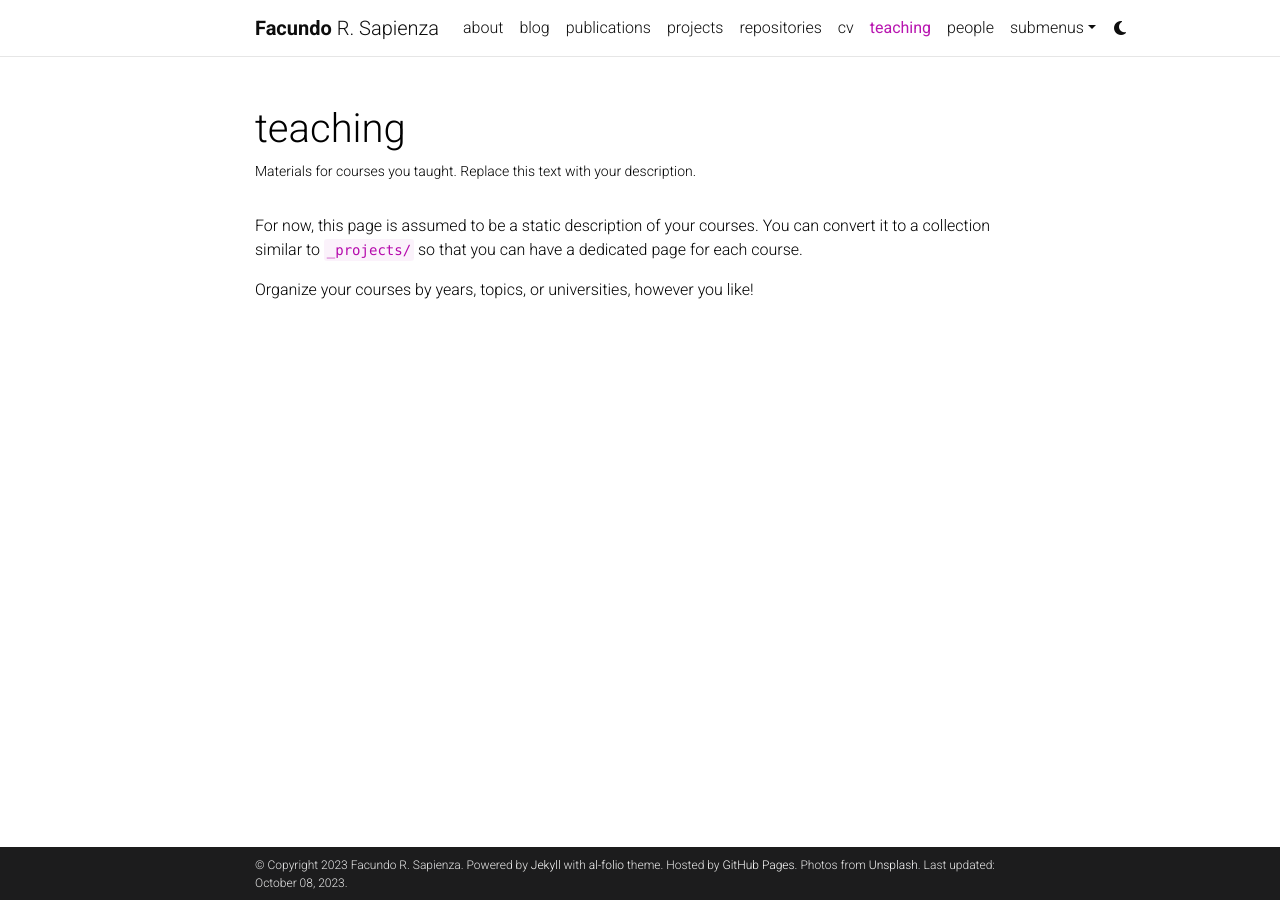
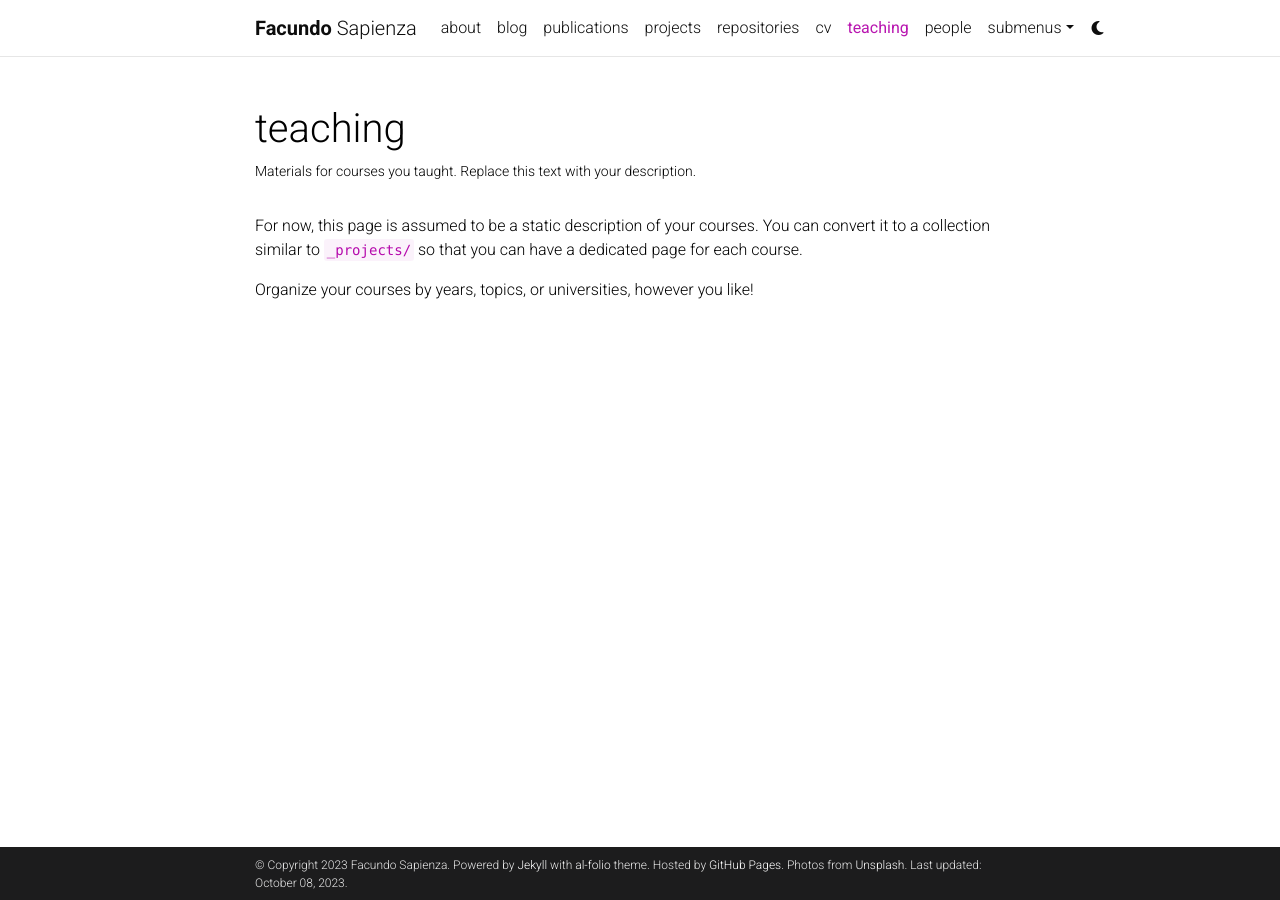
Before and after one commit to facusapienza21/facusapienza21.github.io, a Jekyll site: the page built from _pages/teaching.md, in a window 1280 px wide. Built offline with Jekyll 4.4.1, drawn with Linux system fonts in a browser that asks for light colours; comment, search, counter and statistics services are not loaded; a style sheet for code colours, icons or effects is not loaded; some of the changed lines change nothing that is shown.

Commit message:
Update _config.yml

```diff
--- a/_config.yml
+++ b/_config.yml
@@ -4,7 +4,7 @@
 
 title: blank # the website title (if blank, full name will be used instead)
 first_name: Facundo
-middle_name: R.
+middle_name:
 last_name: Sapienza
 email: fsapienza@berkeley.edu
 description: > # the ">" symbol means to ignore newlines until "footer_text:"
@@ -13,7 +13,7 @@
   Powered by <a href="https://jekyllrb.com/" target="_blank">Jekyll</a> with <a href="https://github.com/alshedivat/al-folio">al-folio</a> theme.
   Hosted by <a href="https://pages.github.com/" target="_blank">GitHub Pages</a>.
   Photos from <a href="https://unsplash.com" target="_blank">Unsplash</a>.
-keywords: jekyll, jekyll-theme, academic-website, portfolio-website  # add your own keywords or leave empty
+keywords:   # add your own keywords or leave empty
 
 lang: en # the language of your site (for example: en, fr, cn, ru, etc.)
 icon: ⚛️  # the emoji used as the favicon (alternatively, provide image name in /assets/img/)
@@ -71,12 +71,12 @@
 gitlab_username: # your GitLab user name
 twitter_username: SapienzaFacu # your Twitter handle
 mastodon_username: # your mastodon instance+username in the format instance.tld/@username
-linkedin_username: # your LinkedIn user name
+linkedin_username: Facundo Sapienza # your LinkedIn user name
 telegram_username: # your Telegram user name
-scholar_userid: # your Google Scholar ID
+scholar_userid: yWj-T4oAAAAJ # your Google Scholar ID
 semanticscholar_id: # your Semantic Scholar ID
 whatsapp_number: # your WhatsApp number (full phone number in international format. Omit any zeroes, brackets, or dashes when adding the phone number in international format.)
-orcid_id: # your ORCID ID
+orcid_id: 0000-0003-4252-7161 # your ORCID ID
 medium_username: # your Medium username
 quora_username: # your Quora username
 publons_id: # your ID on Publons
@@ -104,7 +104,7 @@
 wechat_qr: # filename of your wechat qr-code saved as an image (e.g., wechat-qr.png if saved to assets/img/wechat-qr.png)
 
 contact_note: >
-  You can even add a little note about which of these is the best way to reach you.
+  You can send me an email to `fsapienza@berkeley.edu`
 
 # -----------------------------------------------------------------------------
 # Analytics and search engine verification
@@ -272,8 +272,8 @@
 
 scholar:
 
-  last_name: [Einstein]
-  first_name: [Albert, A.]
+  last_name: [Sapienza]
+  first_name: [Facundo]
 
   style: apa
   locale: en
```
